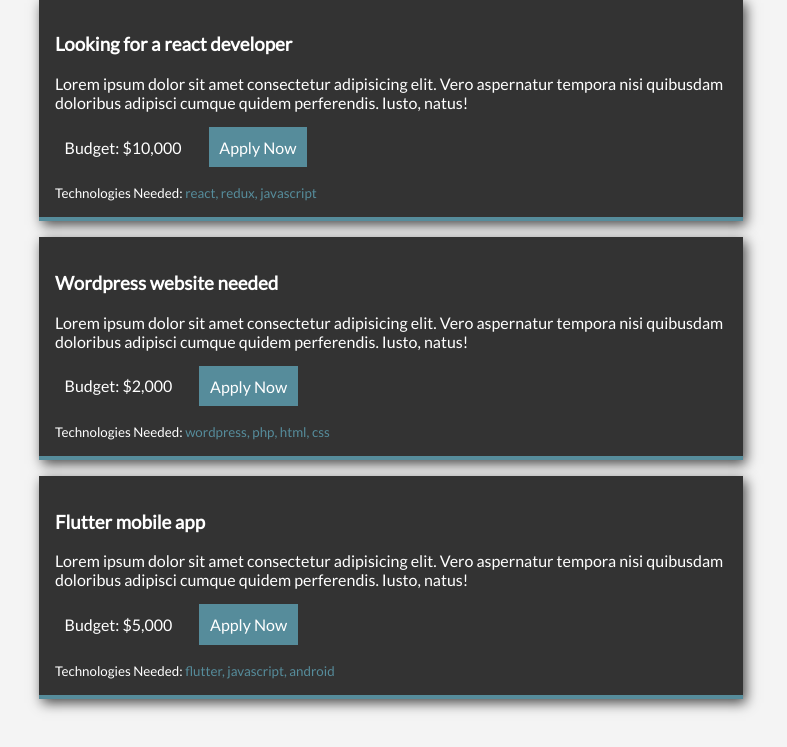
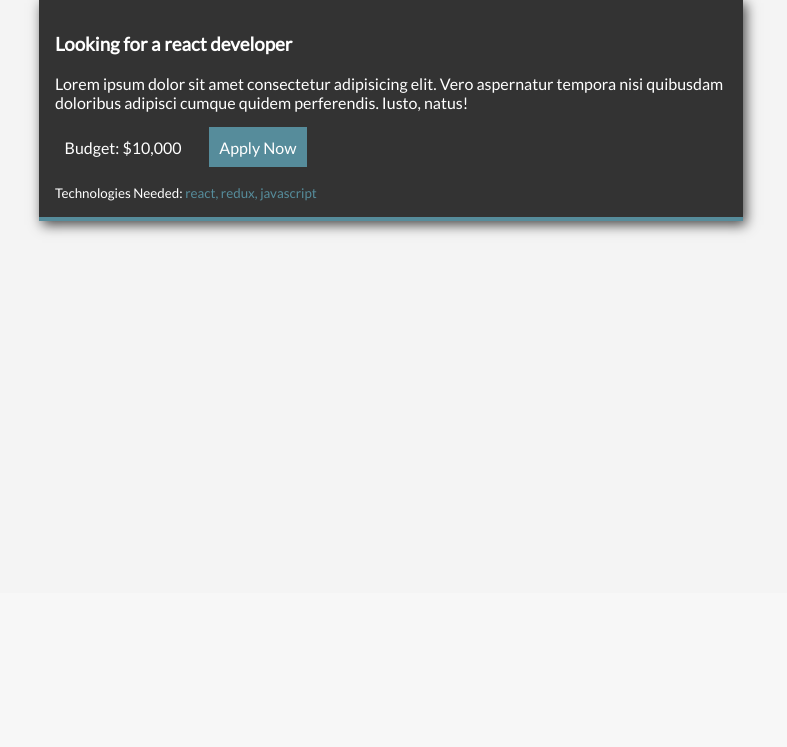
Before and after one commit to sat8ndra/postgres-sequelize-nodejs-app, a Node server app: page /gigs/ in a window 1280 px wide. Shown: the part 207-954 px from the top of the page, without its empty margins (249-1036 px from the left). After the commit the page ends 442 px from the top, so only its background shows below. Run offline with Node 20, Linux system fonts and the light colour scheme; tables that the repository leaves empty hold one stand-in row (values such as "Sample post"); some libraries are stand-ins or nearby versions.

Commit message:
mid change in gigs.handlebars

```diff
--- a/views/gigs.handlebars
+++ b/views/gigs.handlebars
@@ -1,5 +1,12 @@
 <section id="gigs" class="container">
     <h1>All Gigs</h1>
+
+    {{#each gigs}}
+
+    {{else}}
+        <p>No gigs available</p>
+    {{/each}}
+
     <div class="gig">
       <h3>Looking for a react developer</h3>
       <p>Lorem ipsum dolor sit amet consectetur adipisicing elit. Vero aspernatur tempora nisi quibusdam doloribus
@@ -13,29 +20,4 @@
       </div>
     </div>
 
-    <div class="gig">
-      <h3>Wordpress website needed</h3>
-      <p>Lorem ipsum dolor sit amet consectetur adipisicing elit. Vero aspernatur tempora nisi quibusdam doloribus
-        adipisci cumque quidem perferendis. Iusto, natus!</p>
-      <ul>
-        <li>Budget: $2,000</li>
-        <li><a href="#" class="btn btn-reverse">Apply Now</a></li>
-      </ul>
-      <div class="tech">
-        <small>Technologies Needed: <span>wordpress, php, html, css</span></small>
-      </div>
-    </div>
-
-    <div class="gig">
-      <h3>Flutter mobile app</h3>
-      <p>Lorem ipsum dolor sit amet consectetur adipisicing elit. Vero aspernatur tempora nisi quibusdam doloribus
-        adipisci cumque quidem perferendis. Iusto, natus!</p>
-      <ul>
-        <li>Budget: $5,000</li>
-        <li><a href="#" class="btn btn-reverse">Apply Now</a></li>
-      </ul>
-      <div class="tech">
-        <small>Technologies Needed: <span>flutter, javascript, android</span></small>
-      </div>
-    </div>
   </section>
```
